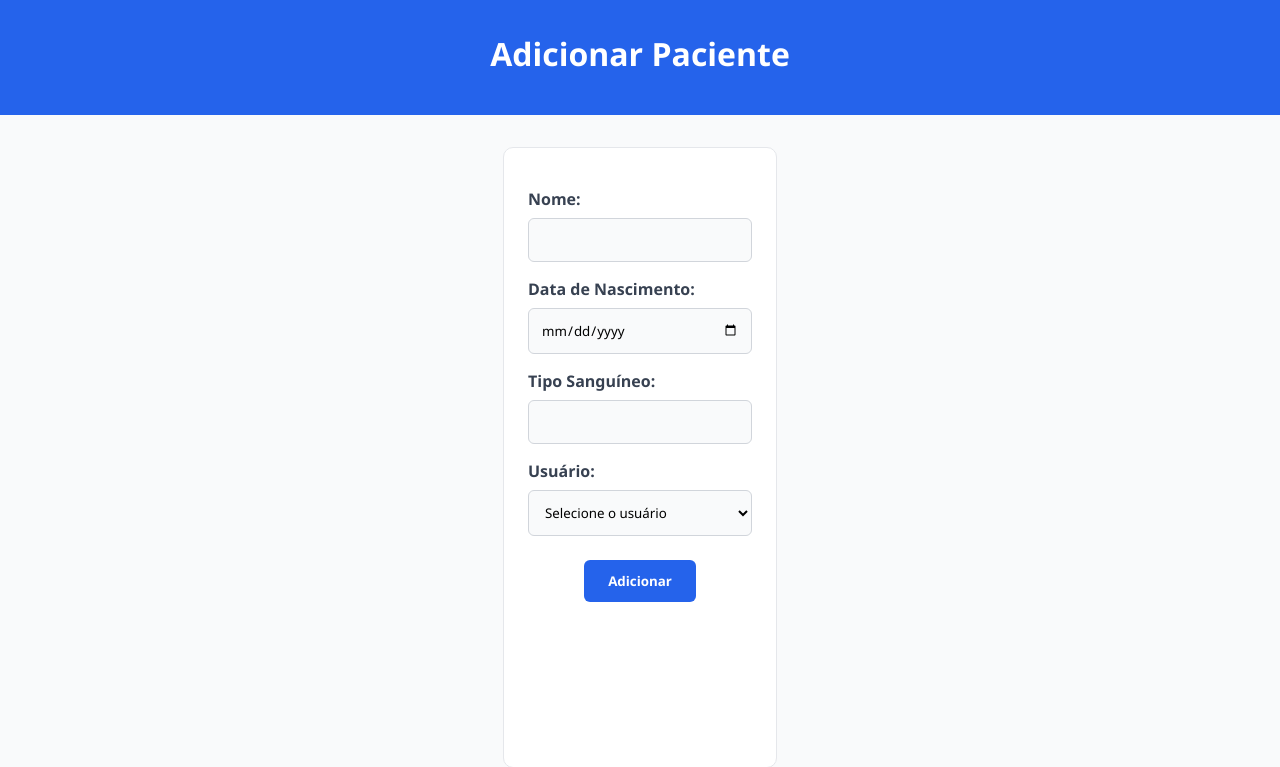
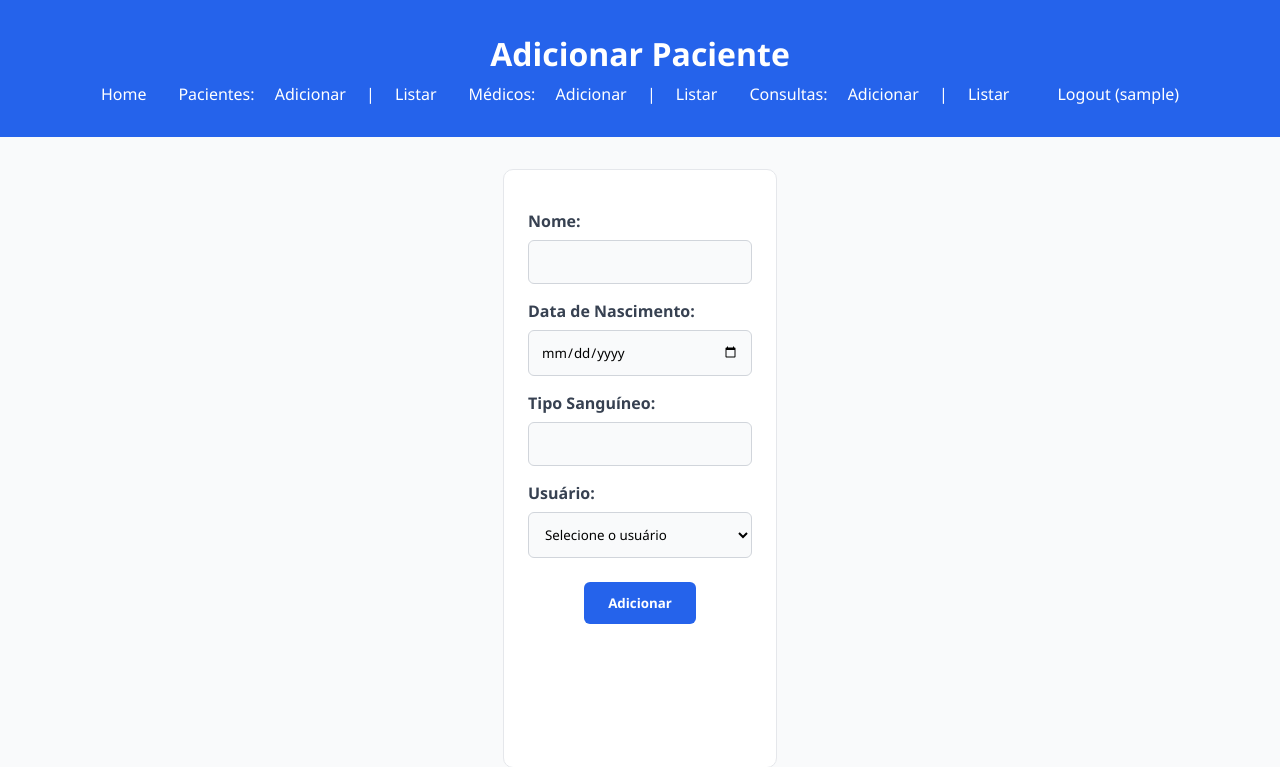
Before and after one commit to alcir-jr7/alcir-crud-clinica, a PHP site: page /php/create-paciente.php in a window 1280 px wide. Shown: the top 767 px of the page. Run offline with PHP 8.4, Linux system fonts and the light colour scheme; the visitor is signed in with stand-in values (Sample User, id 1).

Commit message:
atualização create-paciente

```diff
--- a/php/create-paciente.php
+++ b/php/create-paciente.php
@@ -31,6 +31,29 @@ if ($_SERVER['REQUEST_METHOD'] == 'POST') {
 <body>
     <header>
         <h1>Adicionar Paciente</h1>
+           <nav>
+            <ul>
+                <li><a href="/index.php">Home</a></li>
+                <?php if (isset($_SESSION['user_id'])): ?>
+                    <li>Pacientes:
+                        <a href="/php/create-paciente.php">Adicionar</a> |
+                        <a href="/php/index-paciente.php">Listar</a>
+                    </li>
+                    <li>Médicos:
+                        <a href="/php/create-medico.php">Adicionar</a> |
+                        <a href="/php/index-medico.php">Listar</a>
+                    </li>
+                    <li>Consultas:
+                        <a href="/php/create-consulta.php">Adicionar</a> |
+                        <a href="/php/index-consulta.php">Listar</a>
+                    </li>
+                    <li><a href="/php/logout.php">Logout (<?= $_SESSION['username'] ?>)</a></li>
+                <?php else: ?>
+                    <li><a href="/php/user-login.php">Login</a></li>
+                    <li><a href="/php/user-register.php">Registrar</a></li>
+                <?php endif; ?>
+            </ul>
+        </nav>
     </header>
     <main>
         <form method="POST">
```
